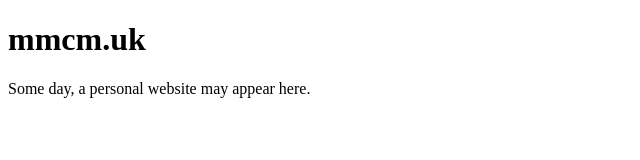
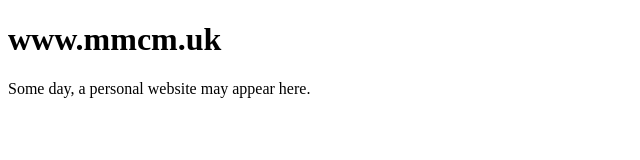
Before and after one commit to mjamcm/mjamcm.github.io, a plain HTML site: page index.html in a window 1280 px wide. Shown: the whole page, without its empty margins (0-640 px from the left). Drawn offline with Linux system fonts and the light colour scheme.

Commit message:
Update index.html

```diff
--- a/index.html
+++ b/index.html
@@ -1,7 +1,7 @@
 <!DOCTYPE html>
 <html>
 <body>
-<h1>mmcm.uk</h1>
+<h1>www.mmcm.uk</h1>
 <p>Some day, a personal website may appear here.</p>
 </body>
 </html>
```
